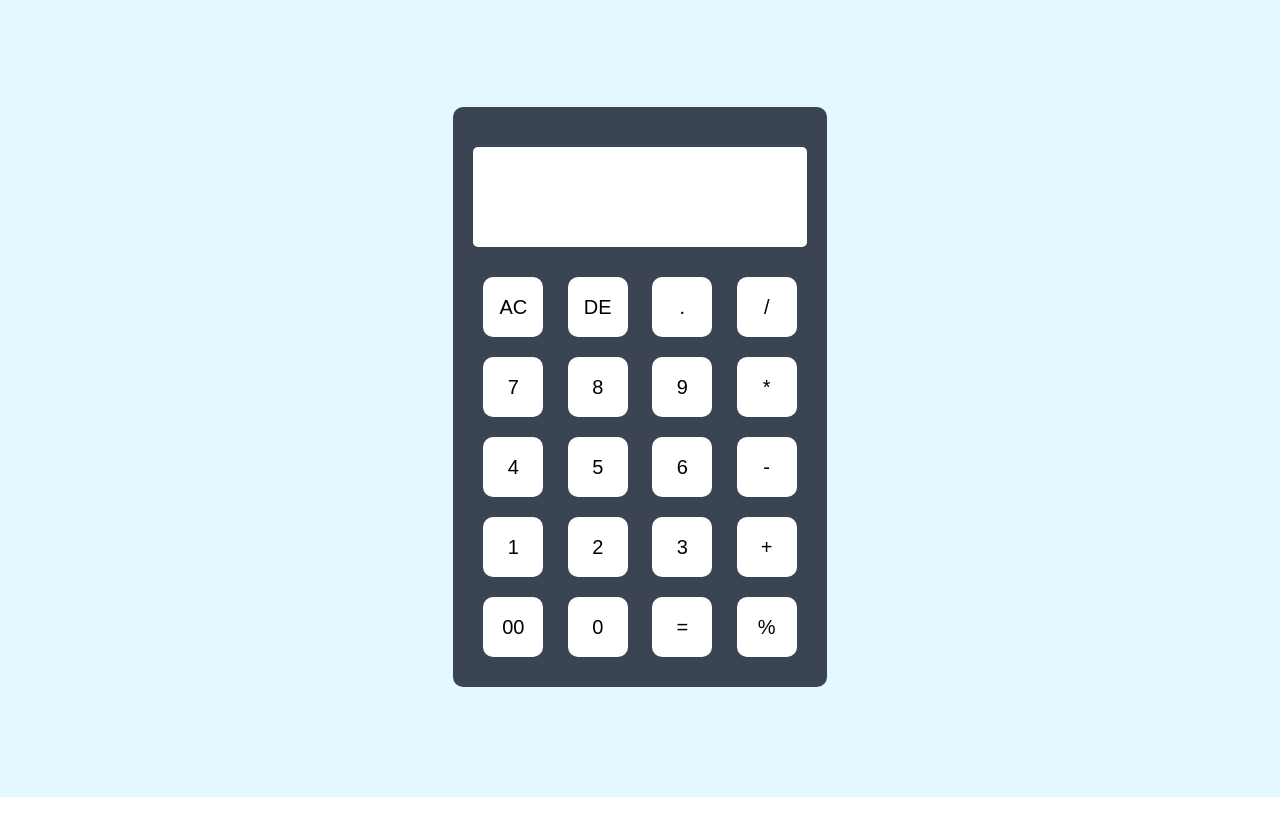
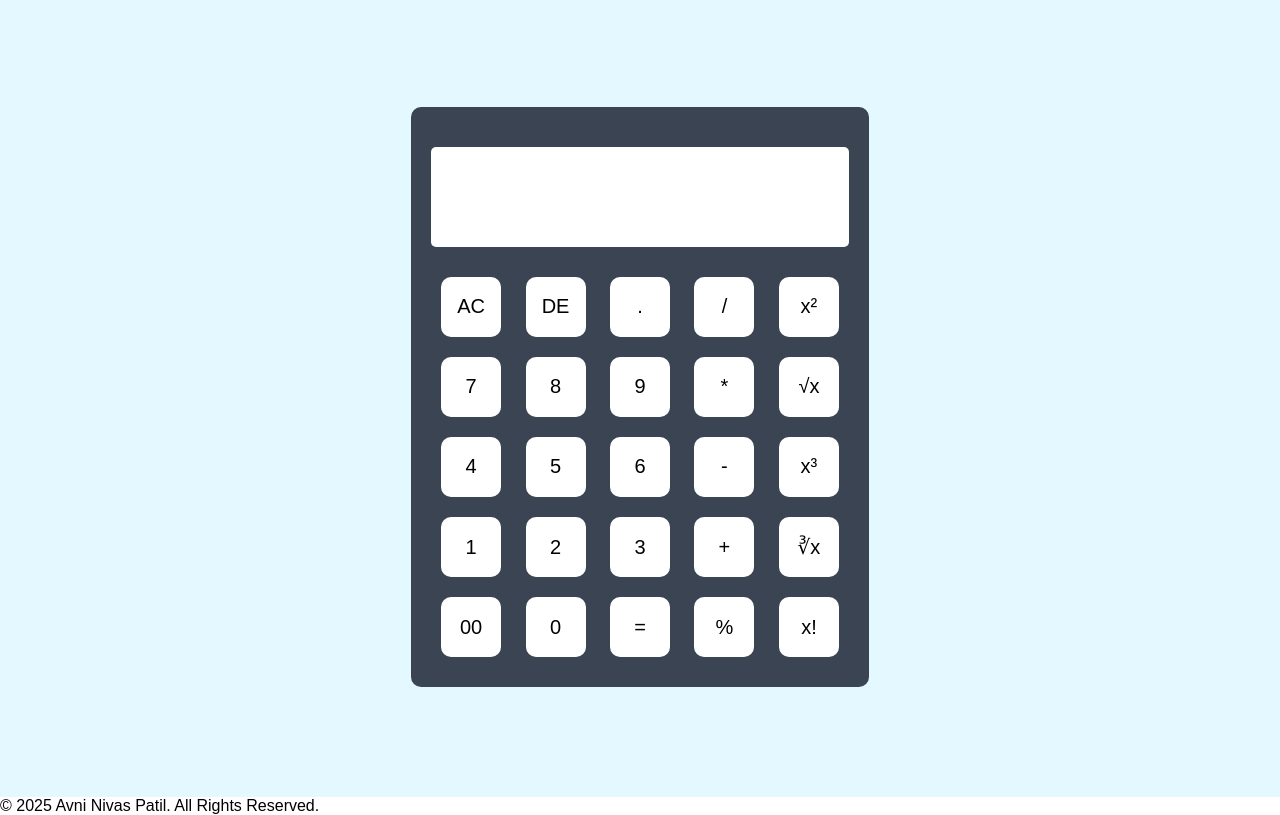
Before and after one commit to avniii1701/Calculator, a plain HTML site: page index.html in a window 1280 px wide. Shown: the part 97-912 px from the top of the page. Drawn offline with Linux system fonts and the light colour scheme.

Commit message:
index.html

```diff
--- a/index.html
+++ b/index.html
@@ -21,34 +21,44 @@
                     <input type="button" value="DE" onclick="deleteLast()">
                     <input type="button" value="." onclick="appendToDisplay('.')">
                     <input type="button" value="/" onclick="appendToDisplay('/')">
+                    <input type="button" value="x²" onclick="square()">
                 </div>
                 <div>
                     <input type="button" value="7" onclick="appendToDisplay('7')">
                     <input type="button" value="8" onclick="appendToDisplay('8')">
                     <input type="button" value="9" onclick="appendToDisplay('9')">
                     <input type="button" value="*" onclick="appendToDisplay('*')">
+                    <input type="button" value="√x" onclick="squareRoot()">
                 </div>
                 <div>
                     <input type="button" value="4" onclick="appendToDisplay('4')">
                     <input type="button" value="5" onclick="appendToDisplay('5')">
                     <input type="button" value="6" onclick="appendToDisplay('6')">
                     <input type="button" value="-" onclick="appendToDisplay('-')">
+                    <input type="button" value="x³" onclick="cube()">
                 </div>
                 <div>
                     <input type="button" value="1" onclick="appendToDisplay('1')">
                     <input type="button" value="2" onclick="appendToDisplay('2')">
                     <input type="button" value="3" onclick="appendToDisplay('3')">
                     <input type="button" value="+" onclick="appendToDisplay('+')">
+                    <input type="button" value="∛x" onclick="cubeRoot()">
                 </div>
                 <div>
                     <input type="button" value="00" onclick="appendToDisplay('00')">
                     <input type="button" value="0" onclick="appendToDisplay('0')">
                     <input type="button" value="=" onclick="evaluateExpression()">
                     <input type="button" value="%" onclick="appendToDisplay('%')">
+                    <input type="button" value="x!" onclick="factorial()">
                 </div>
             </form>
         </div>
     </div>
     <script src="demo.js"></script>
+
+<footer>
+    <p>&copy; 2025 Avni Nivas Patil. All Rights Reserved.</p>
+</footer>
+
 </body>
 </html>
```
